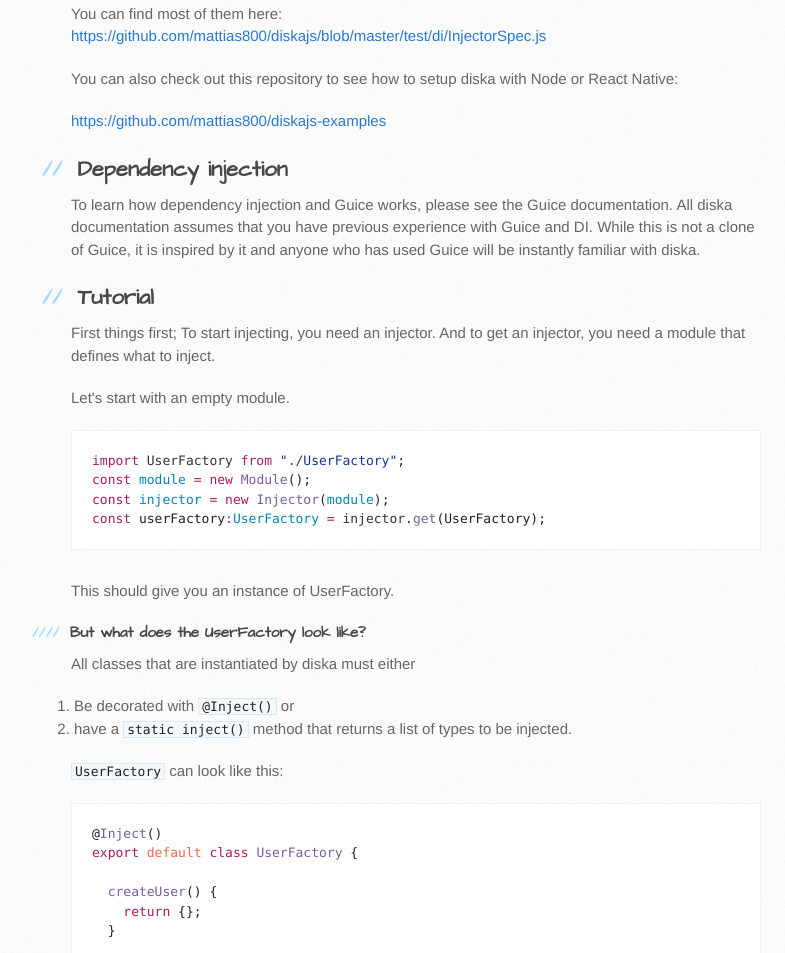
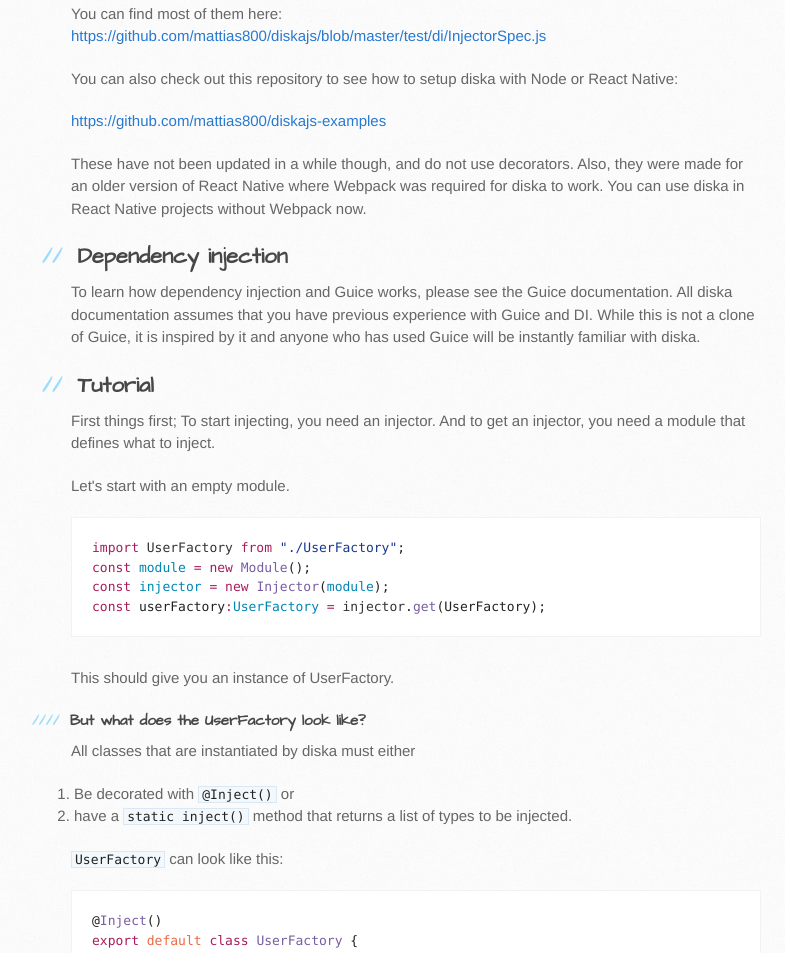
Before and after one commit to mattias800/diskajs, a plain HTML site: page index.html in a window 1280 px wide. Shown: the part 1006-1959 px from the top of the page, without its empty margins (99-884 px from the left). Drawn offline with Linux system fonts and the light colour scheme.

```diff
--- a/index.html
+++ b/index.html
@@ -72,6 +72,10 @@
 <p>You can also check out this repository to see how to setup diska with Node or React Native:</p>
 
 <p><a href="https://github.com/mattias800/diskajs-examples">https://github.com/mattias800/diskajs-examples</a></p>
+
+<p>These have not been updated in a while though, and do not use decorators.
+Also, they were made for an older version of React Native where Webpack was required for diska to work.
+You can use diska in React Native projects without Webpack now.</p>
 
 <h2>
 <a id="dependency-injection" class="anchor" href="#dependency-injection" aria-hidden="true"><span class="octicon octicon-link"></span></a>Dependency injection</h2>
```
Also changed, not shown: params.json (+1 -1 lines).
